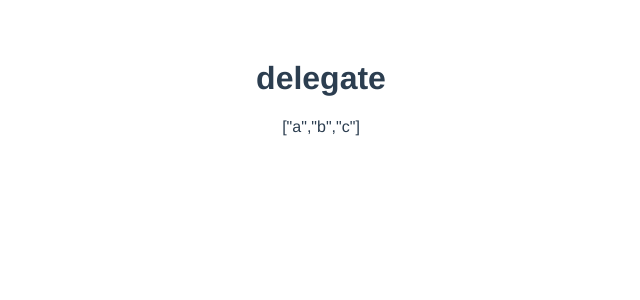
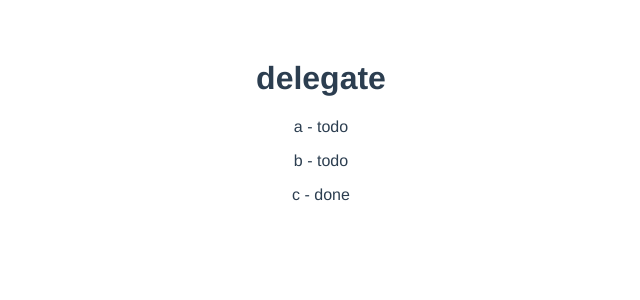
Before and after one commit to elzp/eisenhower-matrix-tool-in-vue, a Vue app: page / in a window 1280 px wide. Shown: the top 300 px of the page, without its empty margins (319-959 px from the left). Built offline with nearby package versions, Linux system fonts and the light colour scheme.

Commit message:
Add list of tasks to sectionOfMatrix

```diff
--- a/src/App.vue
+++ b/src/App.vue
@@ -15,7 +15,19 @@ export default {
       tasksData: [
         {
           name: "delegate",
-          tasks: ["a", "b", "c"],
+          tasks: [
+            { name: "a", status: "todo" },
+            { name: "b", status: "todo" },
+            { name: "c", status: "done" },
+          ],
+        },
+        {
+          name: "strategy",
+          tasks: [
+            { name: "a2", status: "todo" },
+            { name: "b2", status: "todo" },
+            { name: "c2", status: "done" },
+          ],
         },
       ],
     };
--- a/src/components/SectionOfMatrix.vue
+++ b/src/components/SectionOfMatrix.vue
@@ -1,7 +1,9 @@
 <template>
   <div class="hello">
     <h1>{{ data.name }}</h1>
-    {{ tasks }}
+    <ul v-for="item in tasks" :key="item">
+      <li>{{ item.name }} - {{ item.status }}</li>
+    </ul>
   </div>
 </template>
 
@@ -13,7 +15,7 @@ export default {
   },
   data() {
     return {
-      tasks: JSON.stringify(this.data.tasks),
+      tasks: this.data.tasks,
     };
   },
 };
```
